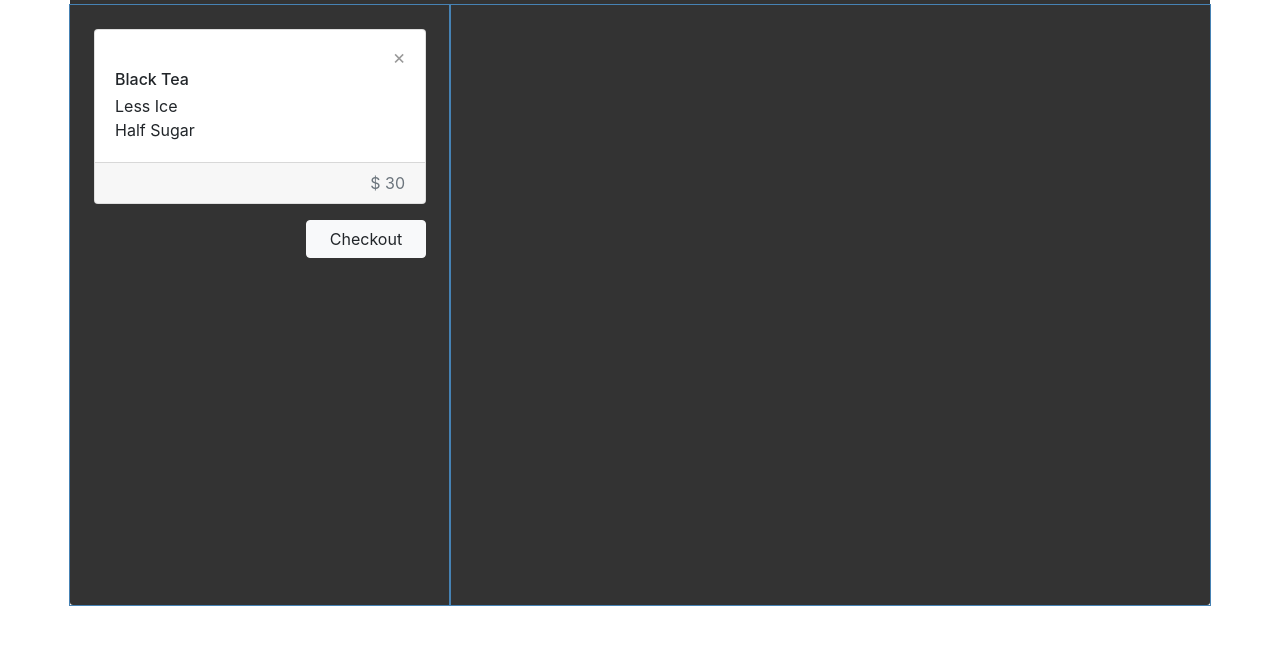
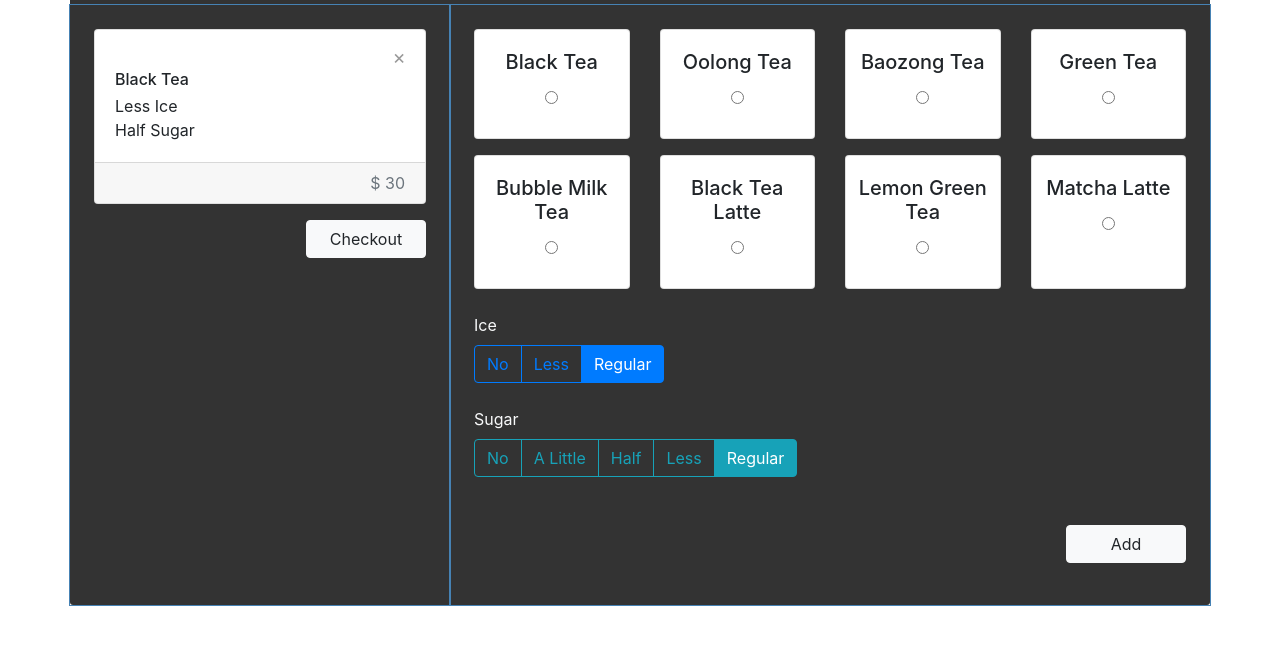
Before and after one commit to pchu128/POS_order_system, a website: page index.html in a window 1280 px wide. Shown: the part 65-710 px from the top of the page. Drawn offline with nearby package versions, Linux system fonts and the light colour scheme.

Commit message:
Finish right order list layout.

```diff
--- a/index.html
+++ b/index.html
@@ -41,7 +41,101 @@
       </div>
 
       <!-- right side order list -->
-      <div class="col-md-8"></div>
+      <div class="col-md-8 p-4">
+        <section class="menu mb-4">
+
+          <div class="card-deck mb-3">
+            <div class="card text-center">
+              <label class="card-body px-2">
+                <h5 class="card-title">Black Tea</h5>
+                <input type="radio" name="drink" value="Black Tea">
+              </label>
+            </div>
+            <div class="card text-center">
+              <label class="card-body px-2">
+                <h5 class="card-title">Oolong Tea</h5>
+                <input type="radio" name="drink" value="Oolong Tea">
+              </label>
+            </div>
+            <div class="card text-center">
+              <label class="card-body px-2">
+                <h5 class="card-title">Baozong Tea</h5>
+                <input type="radio" name="drink" value="Baozong Tea">
+              </label>
+            </div>
+            <div class="card text-center">
+              <label class="card-body px-2">
+                <h5 class="card-title">Green Tea</h5>
+                <input type="radio" name="drink" value="Green Tea">
+              </label>
+            </div>
+          </div>
+
+          <div class="card-deck">
+            <div class="card text-center">
+              <label class="card-body px-2">
+                <h5 class="card-title">Bubble Milk Tea</h5>
+                <input type="radio" name="drink" value="Bubble Milk Tea">
+              </label>
+            </div>
+            <div class="card text-center">
+              <label class="card-body px-2">
+                <h5 class="card-title">Black Tea Latte</h5>
+                <input type="radio" name="drink" value="Black Tea Latte">
+              </label>
+            </div>
+            <div class="card text-center">
+              <label class="card-body px-2">
+                <h5 class="card-title">Lemon Green Tea</h5>
+                <input type="radio" name="drink" value="Lemon Green Tea">
+              </label>
+            </div>
+            <div class="card text-center">
+              <label class="card-body px-2">
+                <h5 class="card-title">Matcha Latte</h5>
+                <input type="radio" name="drink" value="Matcha Latte">
+              </label>
+            </div>
+          </div>
+        </section>
+        <section class="ice mb-4">
+          <label class="d-block text-light">Ice</label>
+          <div class="btn-group btn-group-toggle" data-toggle="buttons">
+            <label class="btn btn-outline-primary">
+              <input type="radio" name="ice" value="No Ice"> No
+            </label>
+            <label class="btn btn-outline-primary">
+              <input type="radio" name="ice" value="Less"> Less
+            </label>
+            <label class="btn btn-outline-primary active">
+              <input type="radio" name="ice" value="Regular" checked> Regular
+            </label>
+          </div>
+        </section>
+        <section class="sugar mb-5">
+          <label class="d-block text-light">Sugar</label>
+          <div class="btn-group btn-group-toggle" data-toggle="buttons">
+            <label class="btn btn-outline-info">
+              <input type="radio" name="sugar" value="No Sugar">No
+            </label>
+            <label class="btn btn-outline-info">
+              <input type="radio" name="sugar" value="A Little Sugar">A Little
+            </label>
+            <label class="btn btn-outline-info">
+              <input type="radio" name="sugar" value="Half Sugar">Half
+            </label>
+            <label class="btn btn-outline-info">
+              <input type="radio" name="sugar" value="Less Sugar">Less
+            </label>
+            <label class="btn btn-outline-info active">
+              <input type="radio" name="sugar" value="Regular Sugar" checked>Regular
+            </label>
+          </div>
+        </section>
+        <div class="text-right">
+          <div class="btn btn-light" style="min-width: 120px;" data-alpha-pos="add-drink">Add</div>
+        </div>
+      </div>
     </div>
   </div>
 
--- a/style.css
+++ b/style.css
@@ -23,3 +23,11 @@
 [data-alpha-pos="delete-drink"]:hover {
   color: #333;
 }
+
+.menu .card-body {
+  cursor: pointer;
+}
+
+.menu .card:hover {
+  box-shadow: 0px 0px 10px 1px rgba(255,255,255,0.8);
+}
```
